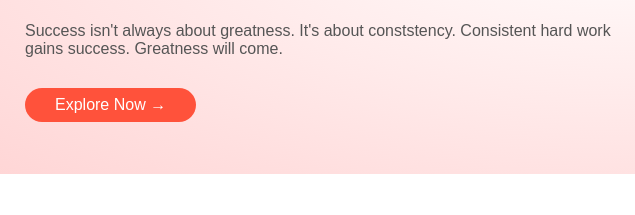
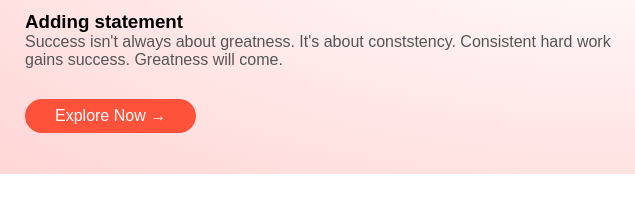
Before and after one commit to HsuWai-Kyaw/AnimeWallpaper, a plain HTML site: page index.html in a window 1280 px wide. Shown: the part 346-561 px from the top of the page, 0-635 px from the left. Drawn offline with Linux system fonts and the light colour scheme.

Commit message:
first commit

```diff
--- a/index.html
+++ b/index.html
@@ -61,6 +61,7 @@
               <br />
               A New Style!
             </h1>
+            <h3>Adding statement</h3>
             <p>
               Success isn't always about greatness. It's about conststency.
               Consistent hard work gains success. Greatness will come.
```
